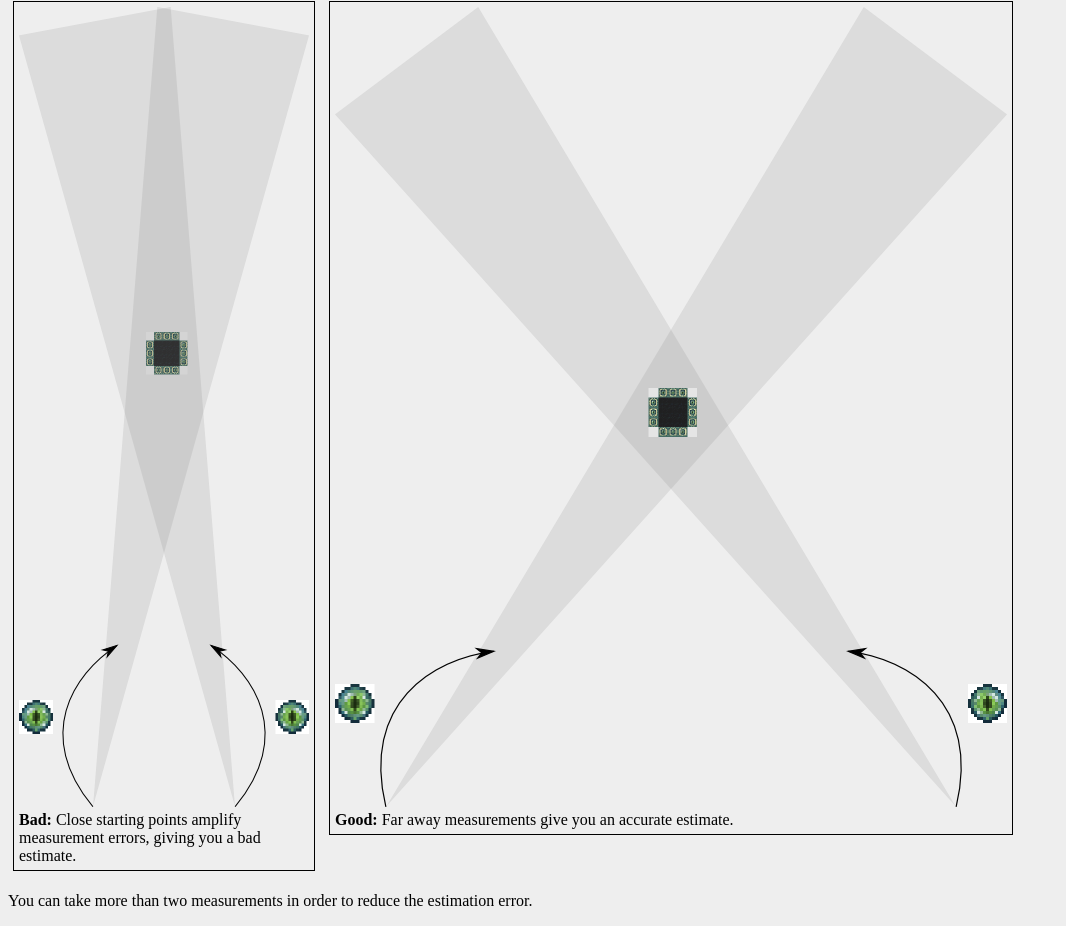
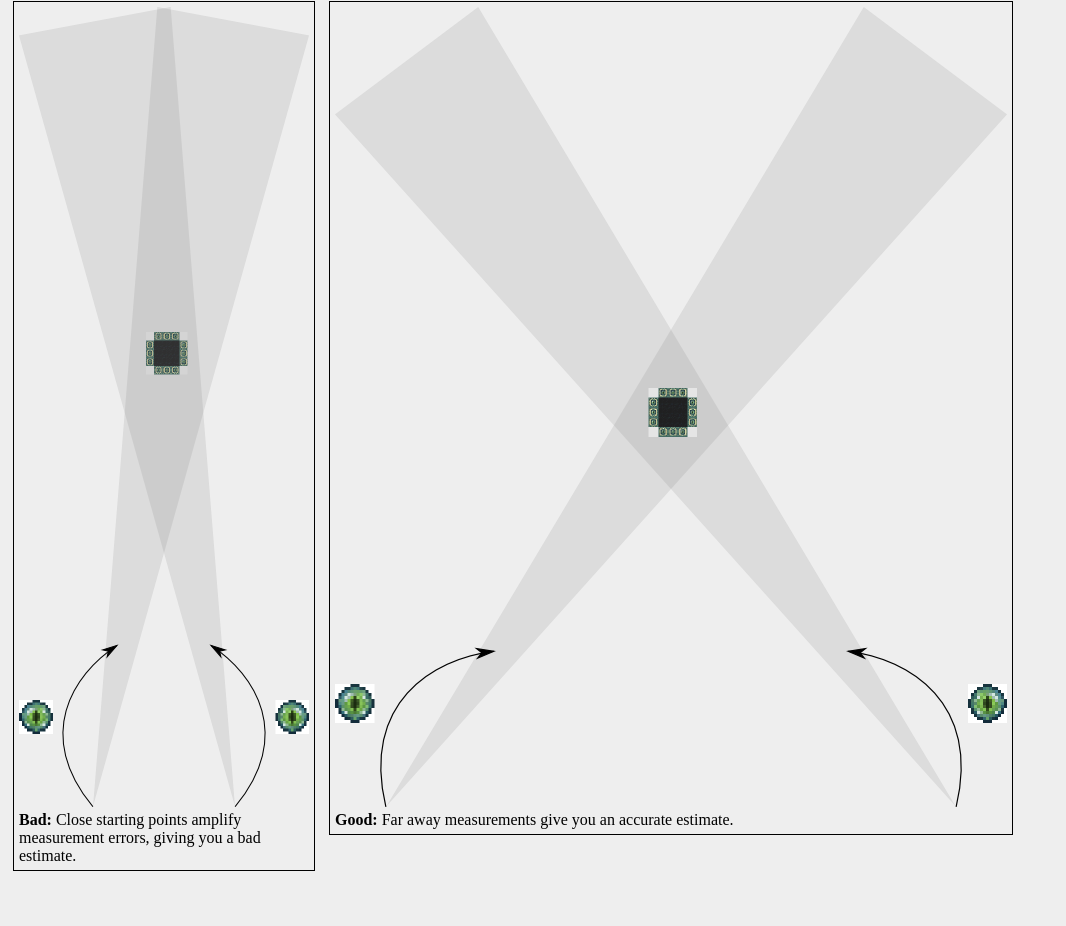
Before and after one commit to ignamv/stronghold-finder, a plain HTML site: page index.html in a window 1280 px wide. Shown: the part 789-1715 px from the top of the page, without its empty margins (0-1066 px from the left). After the commit the page ends 1673 px from the top, so only its background shows below. Drawn offline with Linux system fonts and the light colour scheme.

Commit message:
Remove redundant explanation at the end

```diff
--- a/index.html
+++ b/index.html
@@ -53,8 +53,6 @@
             <strong>Good: </strong>Far away measurements give you an accurate
             estimate.
         </div>
-        <p>You can take more than two measurements in order to reduce the
-        estimation error.</p>
     </body>
 
 </html>
```
